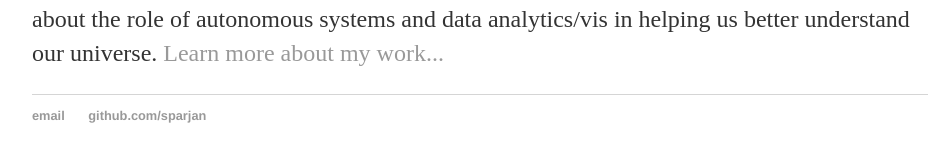
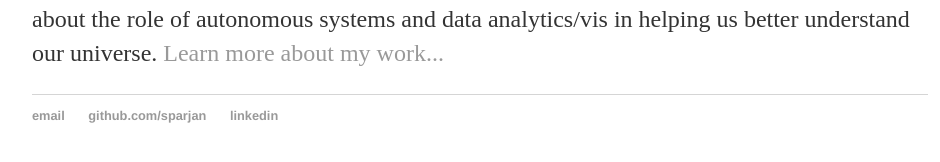
Before and after one commit to sparjan/site, a Jekyll site: the page built from index.html, in a window 1280 px wide. Shown: the part 228-390 px from the top of the page, without its empty margins (160-1100 px from the left). Built offline with Jekyll 4.4.1, drawn with Linux system fonts in a browser that asks for light colours.

Commit message:
Update default.html

```diff
--- a/_layouts/default.html
+++ b/_layouts/default.html
@@ -23,6 +23,7 @@
 	    		<ul>
 	        		<li><a href="mailto:sparjan@wellesley.edu">email</a></li>
 	        		<li><a href="https://github.com/sparjan">github.com/sparjan</a></li>
+				<li><a href="https://www.linkedin.com/in/shreya-parjan/">linkedin</a></li>
 				</ul>
 			</footer>
 		</body>
```
